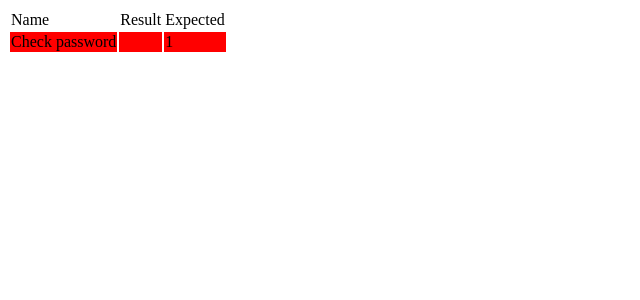
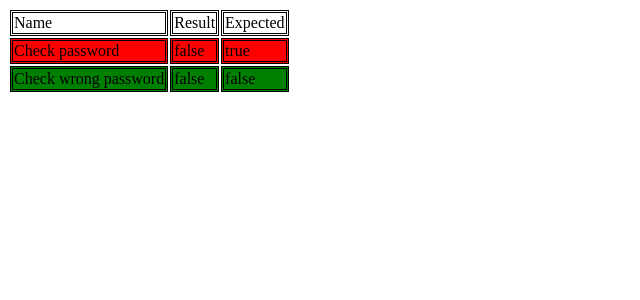
Before and after one commit to metoray/IncidentenSysteemOpdracht, a PHP site: page /tests.php in a window 1280 px wide. Shown: the top 300 px of the page, without its empty margins (0-640 px from the left). Run offline with PHP 8.4, Linux system fonts and the light colour scheme; tables that the repository leaves empty or names only in its code hold one stand-in row (values such as "Sample post").

Commit message:
Added and improved tests.

```diff
--- a/php/tests.php
+++ b/php/tests.php
@@ -1,5 +1,6 @@
 <?php
-include 'database.php';
+require_once 'database.php';
+require_once 'util.php';
 
 class Test {
 
@@ -21,17 +22,32 @@ $tests = array();
 $tests[] = new Test("Check password",
 function(){
 	$user = new User("auth-test","test-dept","(06)1234567","testlaan 1337",null);
-	$user -> setPassword("hunter2");
+	$user -> setPassword("password");
 	$user -> save();
 	$user = User::fromName("auth-test");
-	return $user -> authorize("hunter2");
+	return $user -> authorize("password");
 },true
+);
+
+$tests[] = new Test("Check wrong password",
+function(){
+	$user = new User("auth-test2","test-dept","(06)1234567","testlaan 1337",null);
+	$user -> setPassword("password");
+	$user -> save();
+	$user = User::fromName("auth-test2");
+	return $user -> authorize("wrong-password");
+},false
 );
 ?>
 
 <html>
 	<head>
 		<title>Tests</title>
+		<style type="text/css">
+			td {
+				border: double black;
+			}
+		</style>
 	</head>
 	<body>
 		<table>
@@ -53,7 +69,9 @@ function(){
 foreach($tests as $test){
 	$results = $test->getResults();
 	$color = $results[3]?"green":"red";
-	echo "<tr style=\"background: {$color};\"><td>{$results[0]}</td><td>{$results[1]}</td><td>{$results[2]}</td></tr>";
+	$result = str($results[1]);
+	$expected = str($results[2]);
+	echo "<tr style=\"background: {$color};\"><td>{$results[0]}</td><td>{$result}</td><td>{$expected}</td></tr>";
 }
 				?>
 			</tbody>
--- a/php/util.php
+++ b/php/util.php
@@ -2,4 +2,11 @@
 function lines(){
 	return implode("<br>\n",func_get_args());
 }
+
+function str($var){
+	if(is_bool($var)){
+		return $var?'true':'false';
+	}
+	return $var;
+}
 ?>
```
